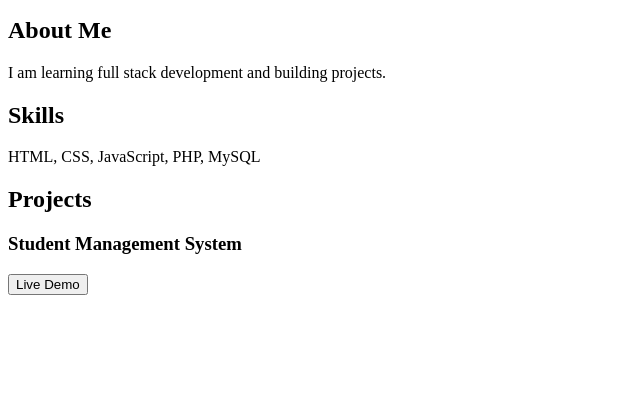
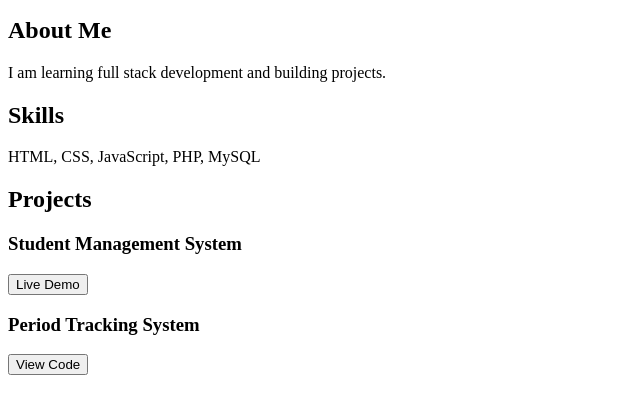
Before and after one commit to kavyachukkala/portfolio, a plain HTML site: page index.html in a window 1280 px wide. Shown: the part 148-562 px from the top of the page, without its empty margins (0-640 px from the left). Drawn offline with Linux system fonts and the light colour scheme.

Commit message:
Add files via upload
Add Period Tracking System project

```diff
--- a/index.html
+++ b/index.html
@@ -26,8 +26,13 @@
 
 <section>
 <h2>Projects</h2>
+
 <h3>Student Management System</h3>
 <button>Live Demo</button>
+
+<h3>Period Tracking System</h3>
+<button>View Code</button>
+
 </section>
 
 </body>
```
